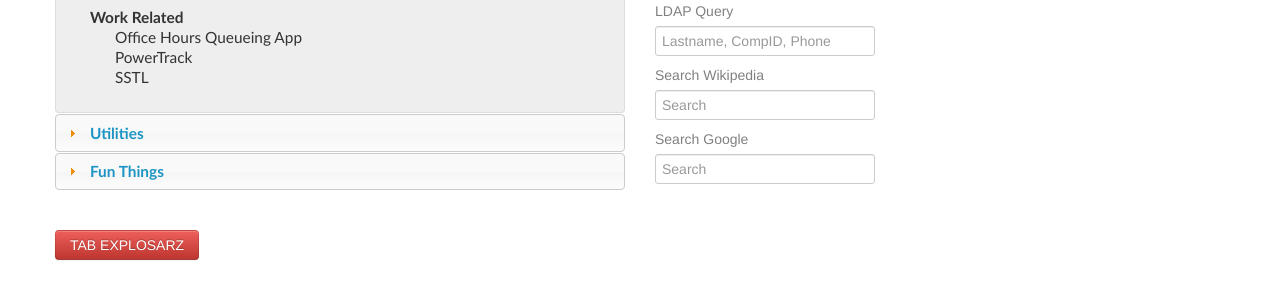
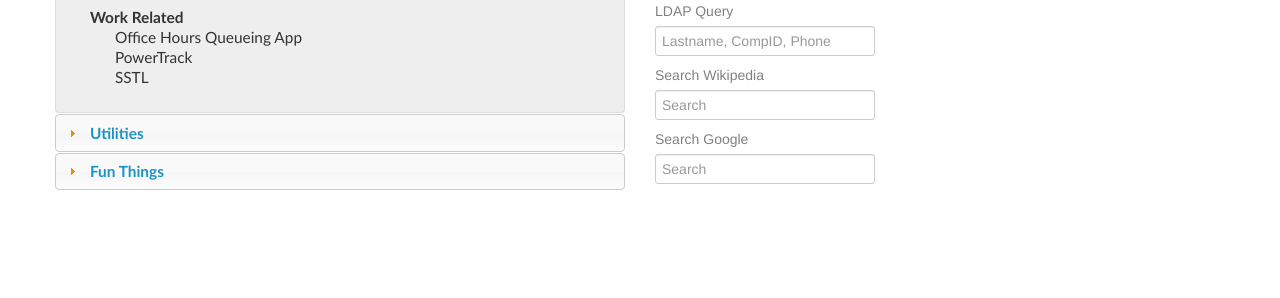
Before and after one commit to dagrami/launchpad, a plain HTML site: page index.html in a window 1280 px wide. Shown: the part 306-604 px from the top of the page. Drawn offline with Linux system fonts and the light colour scheme.

Commit message:
removed explosars

```diff
--- a/index.html
+++ b/index.html
@@ -131,8 +131,6 @@
             </ul>
           </div>
         </div>
-        <br><br>
-        <button id="explode" class="btn btn-danger">TAB EXPLOSARZ</button>
       </div>
       <div id="right" class="span6">
         <iframe src="https://www.google.com/calendar/embed?showTitle=0&amp;showNav=0&amp;showDate=0&amp;showPrint=0&amp;showTabs=0&amp;showCalendars=0&amp;showTz=0&amp;mode=AGENDA&amp;height=200&amp;wkst=1&amp;bgcolor=%23ffffff&amp;src=dgm3df%40virginia.edu&amp;color=%23125A12&amp;ctz=America%2FNew_York" style=" border-width:0 " width="400" height="200" frameborder="0" scrolling="no"></iframe><hr width="400">
```
